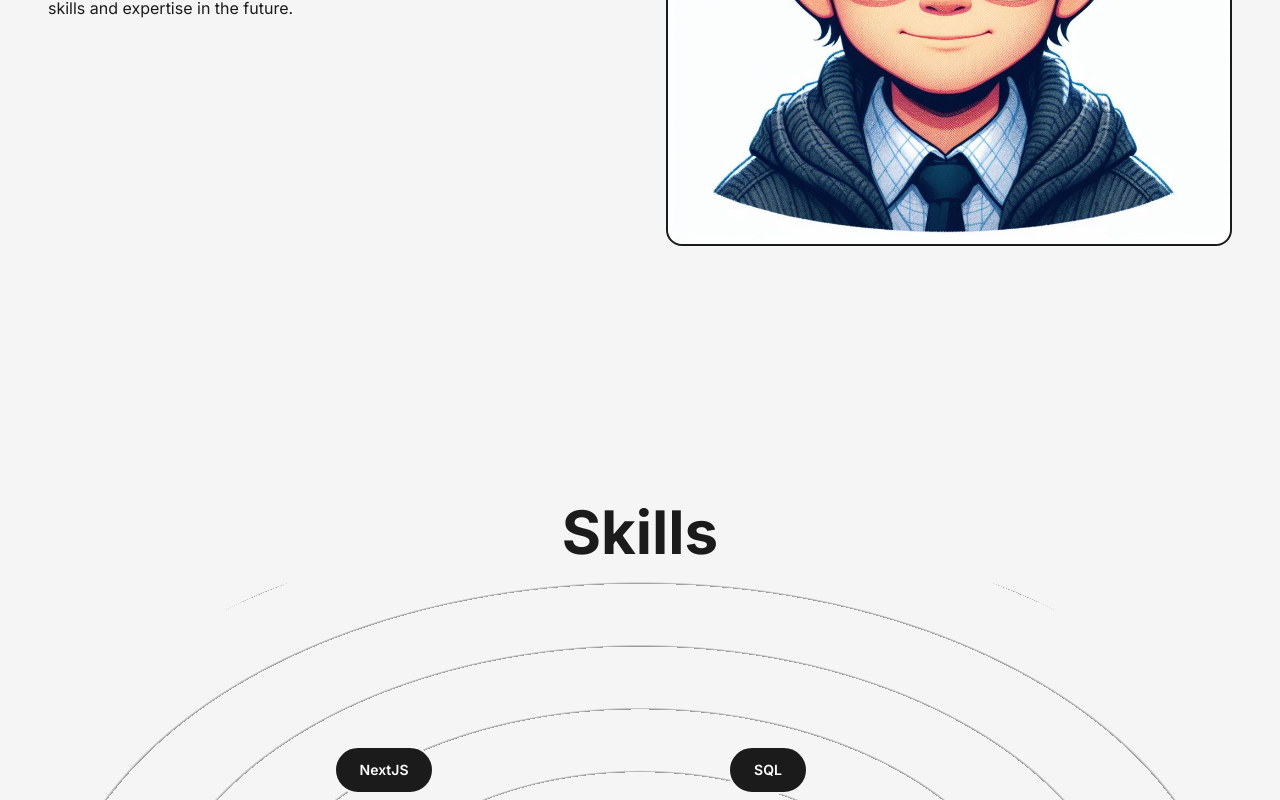
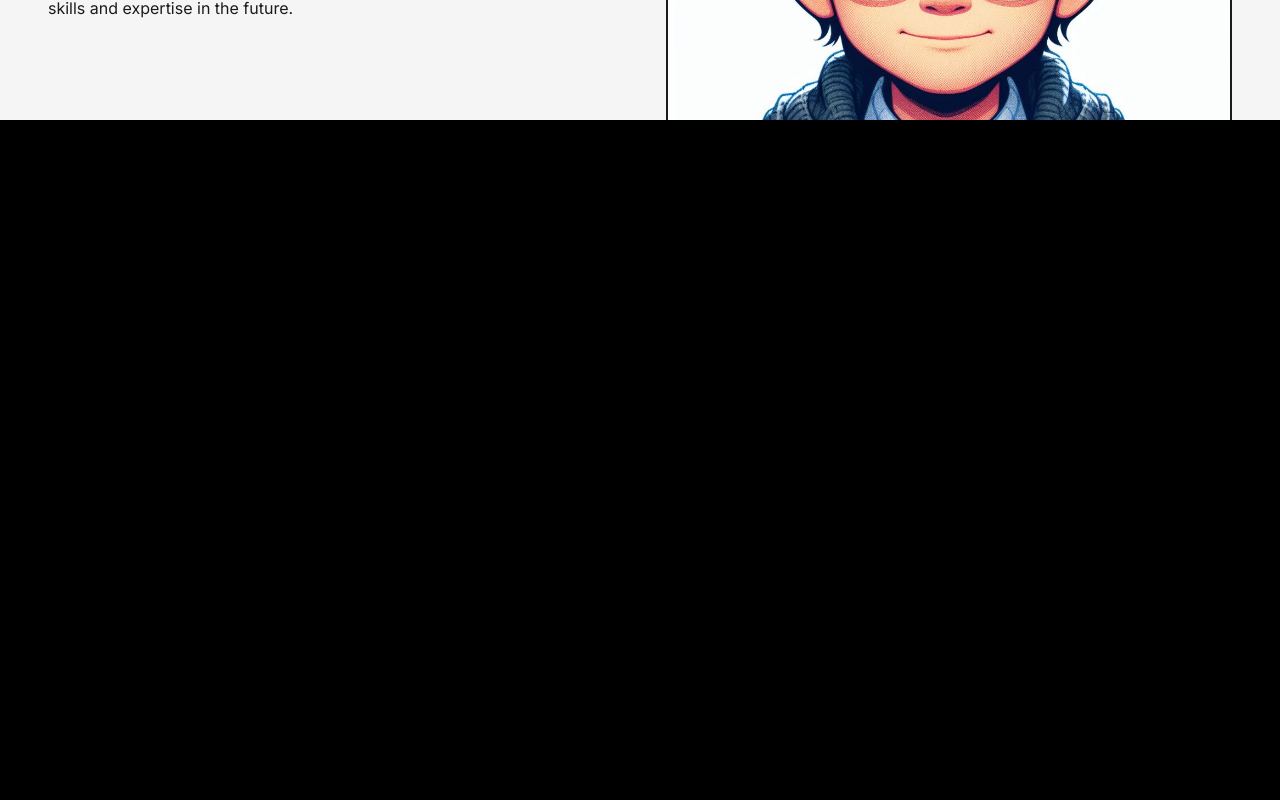
Before and after one commit to Jell13/Js-Portfolio, a Next.js app: page /about in a window 1280 px wide. Shown: the part 680-1480 px from the top of the page. Built offline with nearby package versions, Linux system fonts and the light colour scheme.

Commit message:
added a new animation and change some few things

```diff
--- a/app/components/Navbar.jsx
+++ b/app/components/Navbar.jsx
@@ -7,7 +7,6 @@ import {AnimatePresence, motion} from "framer-motion"
 import useThemeSwitcher from "./hooks/useThemeSwitcher"
 import { GithubIcon, LinkedInIcon, MoonIcon, SunIcon } from "./Icons"
 import { useEffect, useState } from "react"
-import TransitionEffect from "./TransitionEffect"
 
 const links = [
     {
--- /dev/null
+++ b/app/components/PageTransition.jsx
@@ -0,0 +1,21 @@
+"use client"
+
+import { AnimatePresence, motion } from "framer-motion"
+import { usePathname } from "next/navigation"
+
+
+const PageTransition = ({children}) => {
+
+    const pathname = usePathname()
+  return (
+    <AnimatePresence>
+        <div key={pathname}>
+            <motion.div initial={{opacity:1}} animate={{opacity: 0, transition: {delay:1, duration:0.4, ease:"easeInOut"}}}
+            className="h-screen w-screen fixed dark:bg-dark bg-light top-0 pointer-events-none"/>
+            {children}
+        </div>
+    </AnimatePresence>
+  )
+}
+
+export default PageTransition
--- /dev/null
+++ b/app/components/StairAnimation.jsx
@@ -0,0 +1,28 @@
+"use client"
+
+import { AnimatePresence, delay, motion } from "framer-motion"
+import { usePathname } from "next/navigation"
+import Stairs from "./Stairs"
+
+const StairTransition = () => {
+
+    const pathname = usePathname()
+  return (
+    <AnimatePresence mode="wait">
+        <div key={pathname}>
+            <div className="h-screen w-screen fixed top-0 left-0 right-0 pointer-events-none z-40 flex">
+                <Stairs/>
+            </div>
+
+            <motion.div
+            className="h-screen w-screen fixed bg-primary top-0 pointer-events-none"
+            initial={{opacity: 1}}
+            animate={{opacity:0,
+              transition: {delay: 1, duration: 0.4, ease:"easeInOut"}
+            }}/>
+        </div>
+    </AnimatePresence>
+  )
+}
+
+export default StairTransition
--- /dev/null
+++ b/app/components/Stairs.jsx
@@ -0,0 +1,33 @@
+import { motion } from "framer-motion"
+
+const Stairs = () => {
+
+    const stairAnimation = {
+        initial: {
+            top: "0%"
+        },
+        animate: {
+            top: "100%"
+        },
+        exit: {
+            top: ["100%", "0%"]
+        }
+    }
+
+    const reverseIndex = (index) => {
+        const totalSteps = 6
+        return totalSteps - index - 1
+    }
+  return (
+    <>
+       {[...Array(6)].map((_,index) => {
+        return(
+        <motion.div key={index} variants={stairAnimation} initial="initial" animate="animate" exit="exit"
+        transition={{duration: 0.4, ease:"easeInOut", delay: reverseIndex(index) * 0.1}}
+        className="h-full w-full bg-black relative"/>
+       )})}
+    </>
+  )
+}
+
+export default Stairs
--- a/app/components/TransitionEffect.jsx
+++ /dev/null
@@ -1,26 +0,0 @@
-import {AnimatePresence, motion} from 'framer-motion'
-
-const TransitionEffect = () => {
-  return (
-    <>
-      <AnimatePresence mode='wait'>
-        <motion.div className='fixed top-0 bottom-0 right-full w-screen h-screen z-30 bg-cyan-500'
-        initial={{x:"100%", width:"100%"}}
-        animate={{x:"0%", width:"0%"}}
-        exit={{x:["0%", "100%"], width:["0%", "100%"]}}
-        transition={{duration:0.8, ease:"easeInOut"}}
-        />
-        <motion.div className='fixed top-0 bottom-0 right-full w-screen h-screen z-20 bg-white'
-        initial={{x:"100%", width:"100%"}}
-        animate={{x:"0%", width:"0%"}}
-        transition={{delay:0.2,duration:0.8, ease:"easeInOut"}}/>
-        <motion.div className='fixed top-0 bottom-0 right-full w-screen h-screen z-10 bg-black'
-        initial={{x:"100%", width:"100%"}}
-        animate={{x:"0%", width:"0%"}}
-        transition={{delay:0.4 ,duration:0.8, ease:"easeInOut"}}/>
-      </AnimatePresence>
-    </>
-  )
-}
-
-export default TransitionEffect
--- a/app/layout.js
+++ b/app/layout.js
@@ -1,6 +1,8 @@
 import { Inter } from "next/font/google";
 import "./globals.css";
 import Navbar from "./components/Navbar";
+import PageTransition from "./components/PageTransition";
+import StairTransition from "./components/StairAnimation";
 
 const inter = Inter({ subsets: ["latin"] });
 
@@ -18,7 +20,10 @@ export default function RootLayout({ children }) {
               <Navbar/>
             </div>
             <div className="h-[calc(100vh-6rem)]">
-              {children}
+              <StairTransition/>
+              <PageTransition>
+                {children}
+              </PageTransition>
             </div>
         </div>
       </body>
--- a/app/projects/page.jsx
+++ b/app/projects/page.jsx
@@ -1,6 +1,5 @@
 "use client"
 import React from 'react'
-import TransitionEffect from '../components/TransitionEffect'
 import {motion} from 'framer-motion'
 import { SocialIcon } from 'react-social-icons'
 import Link from 'next/link'
@@ -21,14 +20,14 @@ const FeaturedProject = ({type, title, summary, img, link, github}) => {
           <h2 className='my-2 w-full text-left text-4xl font-bold text-dark'>{title}</h2>
         </Link>
         <p className='my-2 font-medium text-dark '>{summary}</p>
-        <div className='flex justify-center items-center'>
+        <motion.div initial={{opacity: 0}} animate={{opacity: 1, transition: {delay: 0.6, duration: 0.4, ease: "easeInOut"}}} className='flex justify-center items-center'>
           <SocialIcon url={github}
             bgColor='transparent'
             fgColor='black'
 
             />
           <Link className='ml-4 rounded-lg bg-dark text-light p-2  px-6 text-lg hover:bg-light hover:text-dark duration-500' href="https://notenet.vercel.app/">Visit Project</Link>
-        </div>
+        </motion.div>
       </div>
     </article>
   )
@@ -37,22 +36,15 @@ const FeaturedProject = ({type, title, summary, img, link, github}) => {
 const Projects = () => {
   return (
     <>
-        <TransitionEffect/>
         <div className='w-full mb-6 p-4 flex flex-col items-center justify-center'>
-          <motion.div
-          initial={{y:"10vh"}}
-          animate={{y:"0%"}}
-          transition={{duration: 1.5}} className='md:text-7xl text-4xl mt-16 font-bold flex self-center '>
+          <div className='md:text-7xl text-4xl mt-16 font-bold flex self-center '>
             Learn By Doing
-          </motion.div>
+          </div>
           <div className='grid mt-20 w-[80vw] gap-24'>
             <div className=''>
               <FeaturedProject title="Note Taking App" type="Featured Project" link="/" summary="A note taking app using
               NextJs-14, Convex, ClerkJs, react-quill" github="https://github.com/Jell13/notenet" img={notenet}/>
             </div>
-            {/* <div className='col-span-6'>
-              Project 1
-            </div> */}
           </div>
         </div>
     </>
--- a/app/utils/send-email.jsx
+++ /dev/null
@@ -1,4 +0,0 @@
-export function sendEmail(data) {
-    // TODO: send email
-    console.log(data)
-  }
```
Also changed, not shown: app/about/page.jsx (+5 -10 lines), app/page.jsx (+7 -12 lines).
